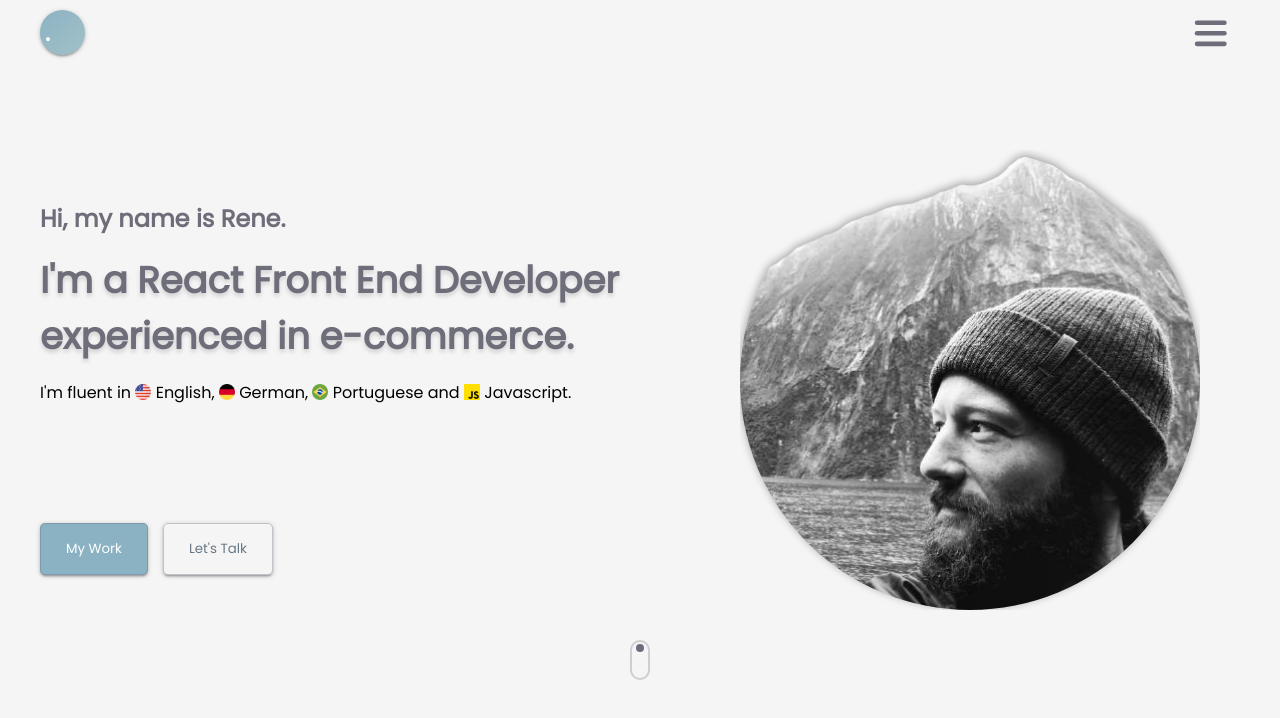
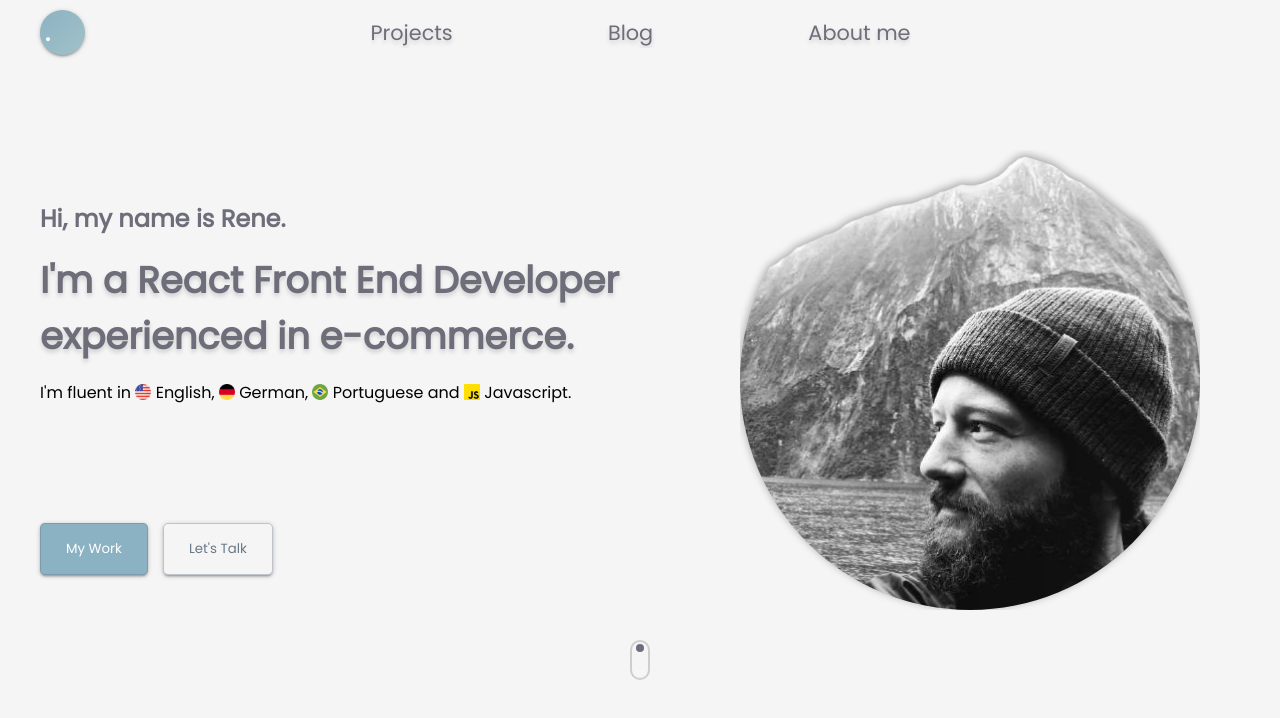
Before and after one commit to renebitter/portfolio, a Next.js app: page /portfolio/ in a window 1280 px wide. Shown: the top 718 px of the page. Built offline with nearby package versions, Linux system fonts and the light colour scheme; some icons are missing.

Commit message:
Cleanup & mobile

```diff
--- a/components/layout/menuToggle.js
+++ b/components/layout/menuToggle.js
@@ -11,11 +11,10 @@ const Path = (props) => (
   />
 );
 
-const MenuToggle = ({ toggle, toggleNav }) => (
+const MenuToggle = ({ toggleNav }) => (
   <button
     className={`${classes.icon} ${classes.iconMain}`}
     onClick={() => {
-      toggle();
       toggleNav();
     }}>
     <svg width='45' height='45' viewBox='0 0 23 23'>
--- a/components/layout/navbar.js
+++ b/components/layout/navbar.js
@@ -1,42 +1,33 @@
 import classes from './navbar.module.scss';
-import { useState, useEffect, useRef } from 'react';
+import { useState, useEffect } from 'react';
 import Link from 'next/link';
 import { AnimatePresence, motion, useCycle } from 'framer-motion';
-
 import Modal from '../ui/modal/modal';
 import ThemeSwitcher from './themeSwitcher';
 import MenuToggle from './menuToggle';
 
 const Navbar = (props) => {
   const { theme } = props;
-  const [navExpanded, setNavExpanded] = useState(false);
+
   const [sticky, setSticky] = useState(false);
   const [showModal, setShowModal] = useState();
 
+  const [navExpanded, setNavExpanded] = useState(false);
   const [isOpen, toggleOpen] = useCycle(false, true);
-  const containerRef = useRef(null);
-  // const { height } = useDimensions(containerRef);
 
   function setThemeHandler() {
     const newTheme = theme === 'light' ? 'dark' : 'light';
     props.newTheme(newTheme);
   }
 
-  function showModalHandler() {
-    setShowModal(true);
+  function toggleModal() {
+    setShowModal(!showModal);
   }
 
-  function closeModalHandler() {
-    setShowModal(false);
+  function toggleNav() {
+    setNavExpanded(!navExpanded);
+    toggleOpen();
   }
-
-  const toggleNav = () => {
-    setNavExpanded(!navExpanded);
-  };
-
-  const closeNav = () => {
-    setNavExpanded(false);
-  };
 
   function fixNavbar() {
     if (window.pageYOffset >= 100) {
@@ -74,86 +65,79 @@ const Navbar = (props) => {
             }
             id='navMenu'>
             <div className={classes.linkWrapper}>
-              {/* <Link href='/#projects'>
-                <a onClick={closeNav}>Projects</a>
-              </Link> */}
-
               <Link href='/projects'>
-                <a
-                  onClick={() => {
-                    closeNav();
-                    toggleOpen();
-                  }}>
+                <motion.a
+                  style={{ cursor: 'pointer' }}
+                  initial={{ opacity: 0, y: -30 }}
+                  animate={{ opacity: 1, y: 0 }}
+                  transition={{ duration: 0.5 }}
+                  onClick={toggleNav}>
                   Projects
-                </a>
+                </motion.a>
               </Link>
 
-              {/* <Link href='/#blog'>
-                <a onClick={closeNav}>Blog</a>
-              </Link> */}
-
               <Link href='/posts'>
-                <a
-                  onClick={() => {
-                    closeNav();
-                    toggleOpen();
-                  }}>
+                <motion.a
+                  style={{ cursor: 'pointer' }}
+                  initial={{ opacity: 0, y: -30 }}
+                  animate={{ opacity: 1, y: 0 }}
+                  transition={{ duration: 0.6 }}
+                  onClick={toggleNav}>
                   Blog
-                </a>
+                </motion.a>
               </Link>
 
               <Link href='/#about'>
-                <a
-                  onClick={() => {
-                    closeNav();
-                    toggleOpen();
-                  }}>
+                <motion.a
+                  style={{ cursor: 'pointer' }}
+                  initial={{ opacity: 0, y: -30 }}
+                  animate={{ opacity: 1, y: 0 }}
+                  transition={{ duration: 0.7 }}
+                  onClick={toggleNav}>
                   About me
-                </a>
+                </motion.a>
               </Link>
             </div>
           </nav>
 
           <div className={classes.navContainer}>
-            <button
+            <motion.button
+              initial={{ opacity: 0, y: -30 }}
+              animate={{ opacity: 1, y: 0 }}
+              transition={{ duration: 0.5 }}
               className={classes.icon}
               onClick={() => {
-                showModalHandler();
+                toggleModal();
               }}>
               {showModal ? (
                 <i className='fa fa-envelope-open'></i>
               ) : (
                 <i className='fa fa-envelope'></i>
               )}
-            </button>
+            </motion.button>
 
-            <button
+            <motion.button
+              initial={{ opacity: 0, y: -30 }}
+              animate={{ opacity: 1, y: 0 }}
+              transition={{ duration: 0.7 }}
               className={classes.icon}
               onClick={() => {
                 setThemeHandler();
               }}>
               <ThemeSwitcher theme={theme} />
-            </button>
-
-            {/* <button
-              className={`${classes.icon} ${classes.iconMain}`}
-              onClick={toggleNav}>
-              <i className='fa fa-bars'></i>
-            </button> */}
+            </motion.button>
 
             <motion.div
               className={classes.iconMain}
               initial={false}
-              animate={isOpen ? 'open' : 'closed'}
-              // custom={height}
-              ref={containerRef}>
-              <MenuToggle toggle={() => toggleOpen()} toggleNav={toggleNav} />
+              animate={isOpen ? 'open' : 'closed'}>
+              <MenuToggle toggleNav={toggleNav} />
             </motion.div>
           </div>
         </div>
       </div>
       <AnimatePresence>
-        {showModal && <Modal contact onClose={closeModalHandler} />}
+        {showModal && <Modal contact onClose={toggleModal} />}
       </AnimatePresence>
       <main>{props.children}</main>
     </>
--- a/components/layout/navbar.module.scss
+++ b/components/layout/navbar.module.scss
@@ -3,7 +3,15 @@
   height: 65px;
   width: 100%;
   position: fixed;
-  transition: background 0.5s;
+  transition: background 0.3s;
+
+  &.sticky {
+    position: fixed;
+    top: 0;
+    background-color: var(--transparent-primary);
+    box-shadow: 0 6px 30px 2px rgb(0 0 0 / 3%), 0 3px 15px 1px rgb(0 0 0 / 2%),
+      0 1px 8px 1px rgb(0 0 0 / 1%);
+  }
 
   .container {
     display: flex;
@@ -14,6 +22,7 @@
   }
 
   .logo {
+    z-index: 3;
     color: #ffffff;
     font-weight: bold;
     background-color: #8bb2c3;
@@ -31,11 +40,47 @@
       0 1px 5px 0 rgb(0 0 0 / 20%);
   }
 
+  .navMenu {
+    height: 0;
+    overflow: hidden;
+    transition: all 0.4s ease;
+    position: absolute;
+    top: 0;
+    padding-top: 65px;
+
+    a {
+      font-size: 1.3rem;
+      color: var(--text-secondary);
+      border-bottom: 1px solid var(--border);
+    }
+
+    a:first-child {
+      border-top: 1px solid var(--border);
+    }
+
+    .linkWrapper a:hover {
+      color: var(--text-tertiary);
+    }
+
+    &.responsive {
+      height: auto;
+      width: 100%;
+      display: block;
+      text-align: center;
+      right: 0;
+      background-color: var(--transparent-primary);
+
+      a {
+        display: block;
+        padding: 25px 0;
+      }
+    }
+  }
+
   .navContainer {
     position: relative;
     display: flex;
     align-items: center;
-  }
 
     .icon {
       cursor: pointer;
@@ -58,46 +103,6 @@
     .iconMain {
       height: 40px;
     }
-
-  &.sticky {
-    position: fixed;
-    top: 0;
-    background-color: var(--transparent-primary);
-    box-shadow: 0 6px 30px 2px rgb(0 0 0 / 3%), 0 3px 15px 1px rgb(0 0 0 / 2%),
-      0 1px 8px 1px rgb(0 0 0 / 1%);
-  }
-}
-
-.navMenu {
-  display: none;
-
-  a {
-    font-size: 1.3rem;
-    color: var(--text-secondary);
-    border-bottom: 1px solid var(--border);
-  }
-
-  a:first-child {
-    border-top: 1px solid var(--border);
-  }
-
-  .linkWrapper a:hover {
-    color: var(--text-tertiary);
-  }
-
-  &.responsive {
-    width: 100%;
-    display: block;
-    position: absolute;
-    text-align: center;
-    right: 0;
-    top: 65px;
-    background-color: var(--transparent-primary);
-
-    a {
-      display: block;
-      padding: 25px 0;
-    }
   }
 }
 
@@ -112,10 +117,17 @@
     }
 
     .navMenu {
+      height: auto;
+      display: flex;
       width: 45%;
+      top: 0;
+      padding-top: 0;
+      position: static;
 
       &.responsive {
-        position: unset;
+        width: 45%;
+        display: flex;
+        // position: unset;
         background-color: transparent;
       }
 
@@ -128,7 +140,6 @@
 
       a {
         border-bottom: none;
-        padding: 5px;
         filter: drop-shadow(0px 3px 2px rgb(0 0 0 / 15%));
       }
 
@@ -136,5 +147,9 @@
         border-top: none;
       }
     }
+
+    .iconMain {
+      display: none;
     }
   }
+}
```
Lines whose indentation alone changed are shown as unchanged.
